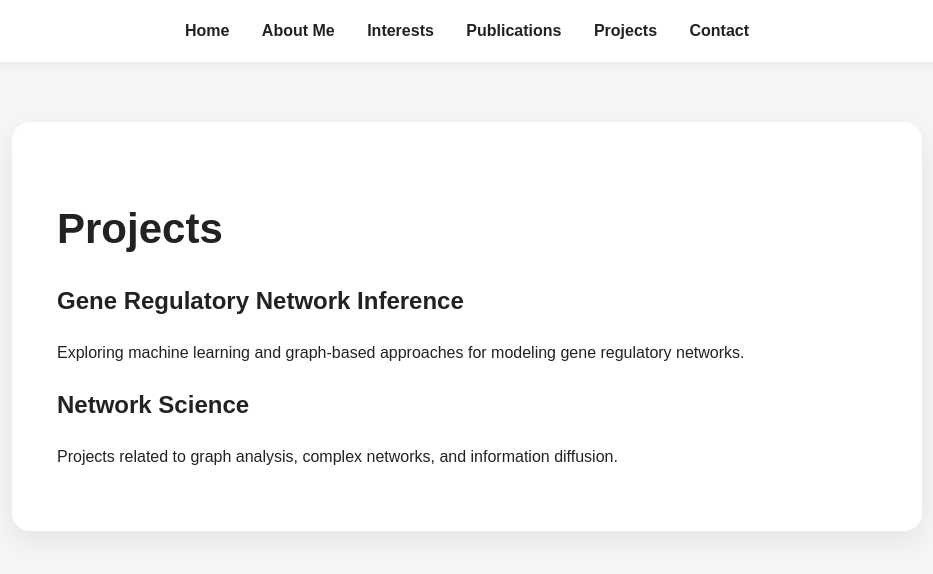
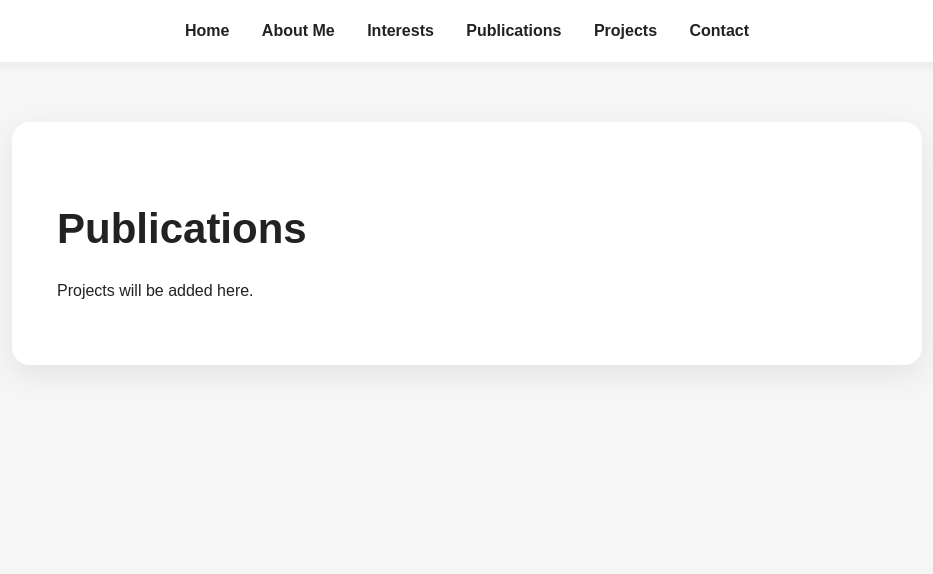
Before and after one commit to KzrLancelotV2/kasraghobrani.qzz.io, a Jekyll site: the page projects.html, which Jekyll copies as it is, in a window 1280 px wide. Shown: the top 574 px of the page, without its empty margins (173-1106 px from the left). Built offline with Jekyll 4.4.1, drawn with Linux system fonts in a browser that asks for light colours.

Commit message:
Update projects.html

```diff
--- a/projects.html
+++ b/projects.html
@@ -17,17 +17,8 @@
 </nav>
 
 <main>
-  <h1>Projects</h1>
-
-  <h2>Gene Regulatory Network Inference</h2>
-  <p>
-    Exploring machine learning and graph-based approaches for modeling gene regulatory networks.
-  </p>
-
-  <h2>Network Science</h2>
-  <p>
-    Projects related to graph analysis, complex networks, and information diffusion.
-  </p>
+  <h1>Publications</h1>
+  <p>Projects will be added here.</p>
 </main>
 
 </body>
```
